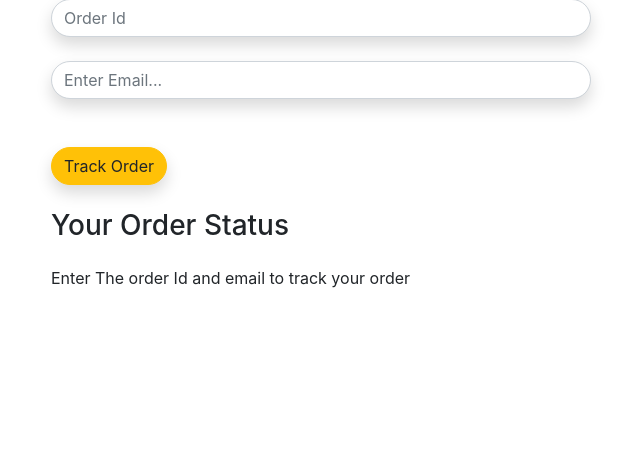
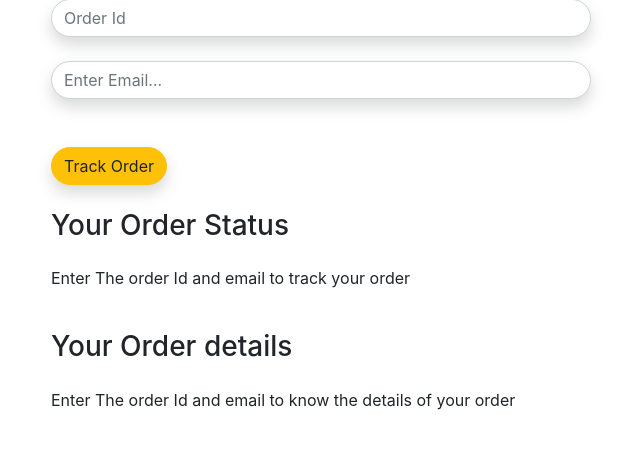
Before and after one commit to Sidhartha-dev/Djshop--Eccomerce-site-Django-, a Django app: page /shop/tracker/ in a window 1280 px wide. Shown: the part 187-636 px from the top of the page, without its empty margins (49-689 px from the left). Run offline with Django 3.2, Linux system fonts and the light colour scheme; some libraries are stand-ins or nearby versions; some web fonts are replaced.

Commit message:
update tracker with Number of items

```diff
--- a/shop/templates/shop/tracker.html
+++ b/shop/templates/shop/tracker.html
@@ -26,6 +26,13 @@ track this Product- Djshop
            <p>Enter The order Id and email to track your order</p>
        </ul>
     </div>
+
+    <h3>Your Order details</h3>
+    <div class="my-4">
+      <ul class="list-group" id="citems">
+        <p>Enter The order Id and email to know the details of your order</p>
+      </ul>
+    </div>
   </div>
 
 </div>
@@ -48,7 +55,8 @@ $('#trackerForm').submit(function(event){
 
    .done(function (data) {
      console.log(data)
-     updates= JSON.parse(data);
+     data = JSON.parse(data);
+     updates= data[0];
      if (updates.length > 0 & updates !={}) {
      for (i = 0; i < updates.length; i++) {
        let text = updates[i]['text'];
@@ -69,6 +77,19 @@ $('#trackerForm').submit(function(event){
        $('#items').append(mystr);
    }
 
+   //fill the order details
+   cart = JSON.parse(data[1]);
+   console.log(cart);
+   for (item in cart) {
+       let name = cart[item][1];
+       let qty = cart[item][0];
+       mystr = `<li class="list-group-item d-flex justify-content-between align-items-center">
+       ${name}
+          <span class="badge badge-success badge-pill">${qty}</span>
+     </li>`
+
+       $('#citems').append(mystr);
+     }
    });
    event.preventDefault();
 
```
